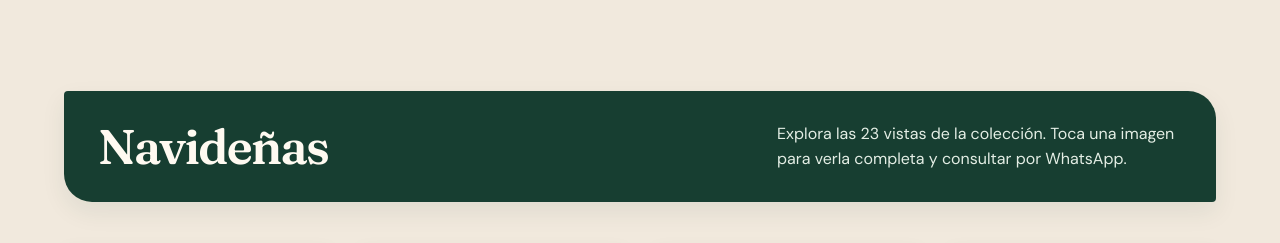
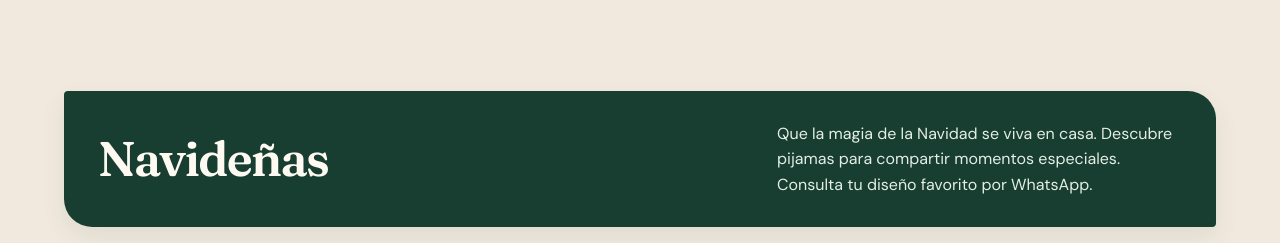
Before and after one commit to oscarca0077-sys/blod-catalogo-navidad, a plain HTML site: page index.html in a window 1280 px wide. Shown: the part 900-1143 px from the top of the page. Drawn offline with Linux system fonts and the light colour scheme.

Commit message:
Actualiza mensaje de colección navideña

```diff
--- a/index.html
+++ b/index.html
@@ -39,7 +39,7 @@
     </section>
 
     <section class="collection" id="coleccion" aria-labelledby="collection-title">
-      <div class="section-intro"><div><h2 id="collection-title">Navideñas</h2></div><p>Explora las 23 vistas de la colección. Toca una imagen para verla completa y consultar por WhatsApp.</p></div>
+      <div class="section-intro"><div><h2 id="collection-title">Navideñas</h2></div><p>Que la magia de la Navidad se viva en casa. Descubre pijamas para compartir momentos especiales. Consulta tu diseño favorito por WhatsApp.</p></div>
       <div class="gallery" id="gallery"></div>
     </section>
 
```
